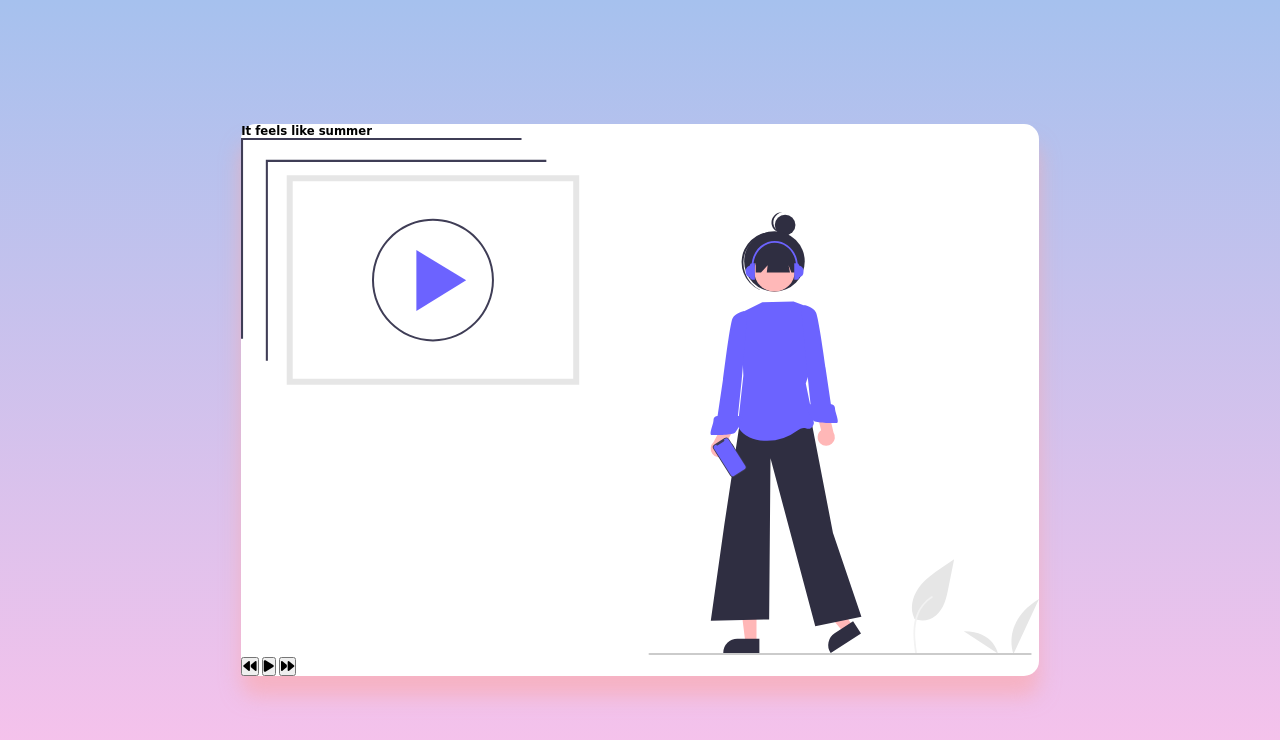
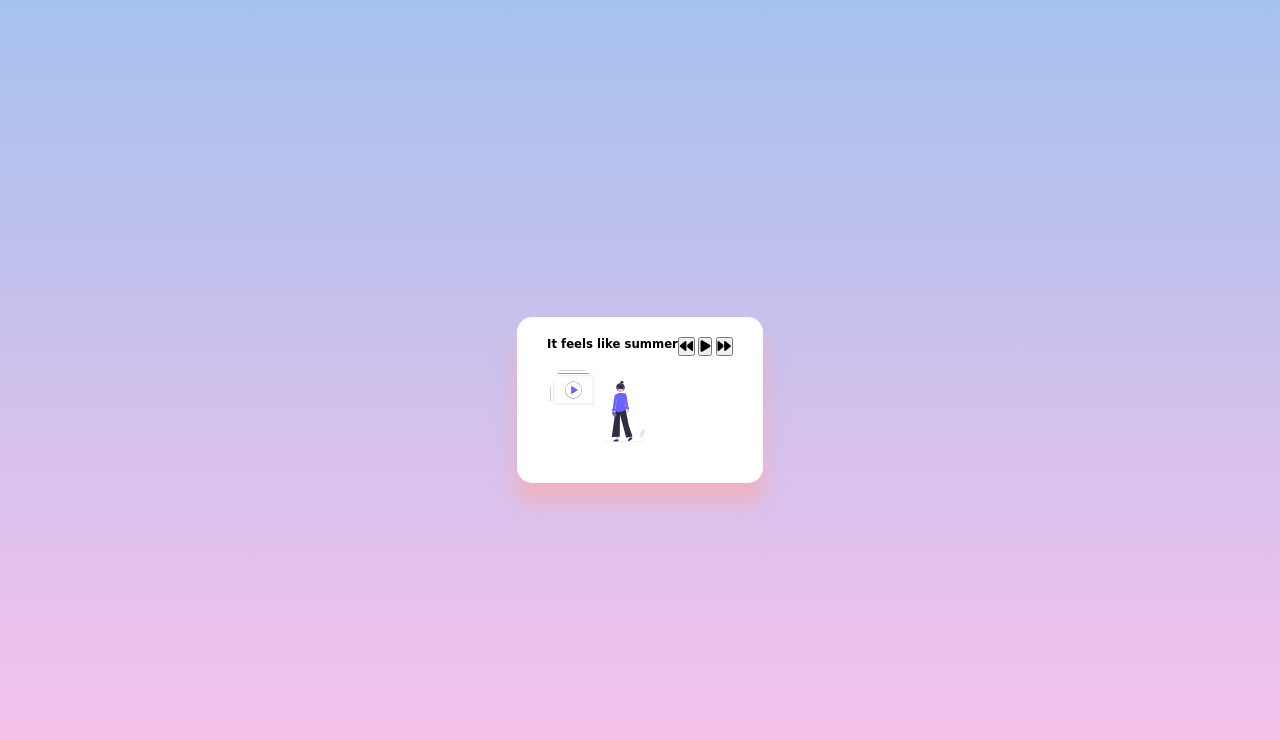
Before and after one commit to Marks-1/playlist, a plain HTML site: page index.html in a window 1280 px wide. Drawn offline with Linux system fonts and the light colour scheme; a web font is replaced by a local one.

Commit message:
styles update

```diff
--- a/style.css
+++ b/style.css
@@ -25,4 +25,20 @@ body {
     background-color: #fff;
     border-radius: 15px;
     box-shadow: 0 20px 20px 0 rgba(252, 169, 169, .6);
+    display: flex;
+    padding: 20px 30px;
+    margin: 100px 0;
+    position: relative;
+    z-index: 10;
 }
+
+.image-container {
+    position: relative;
+    width: 110px;
+}
+
+.image-container img {
+    width: inherit;
+    height: 110px;
+    border-radius: 50%;
+}
```
